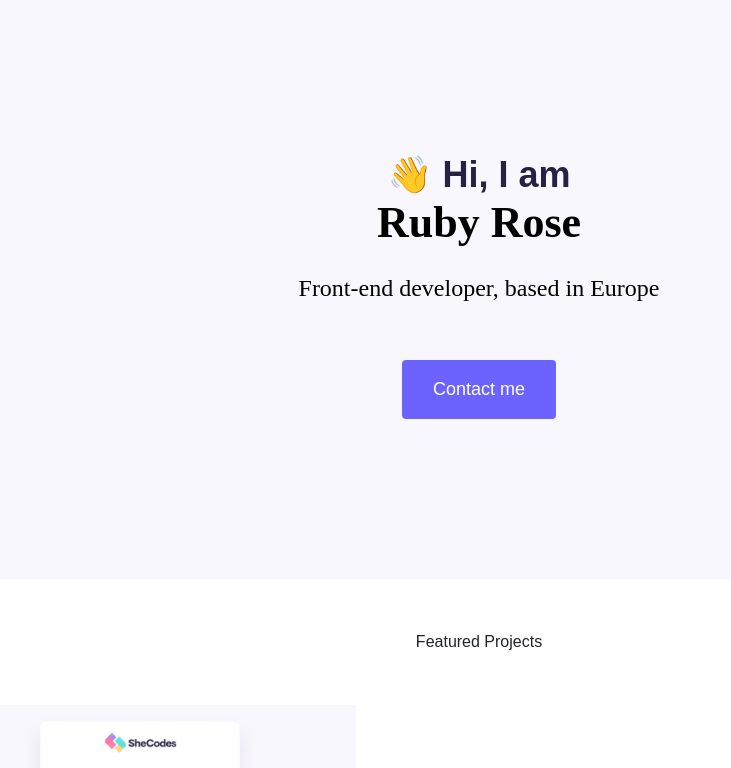
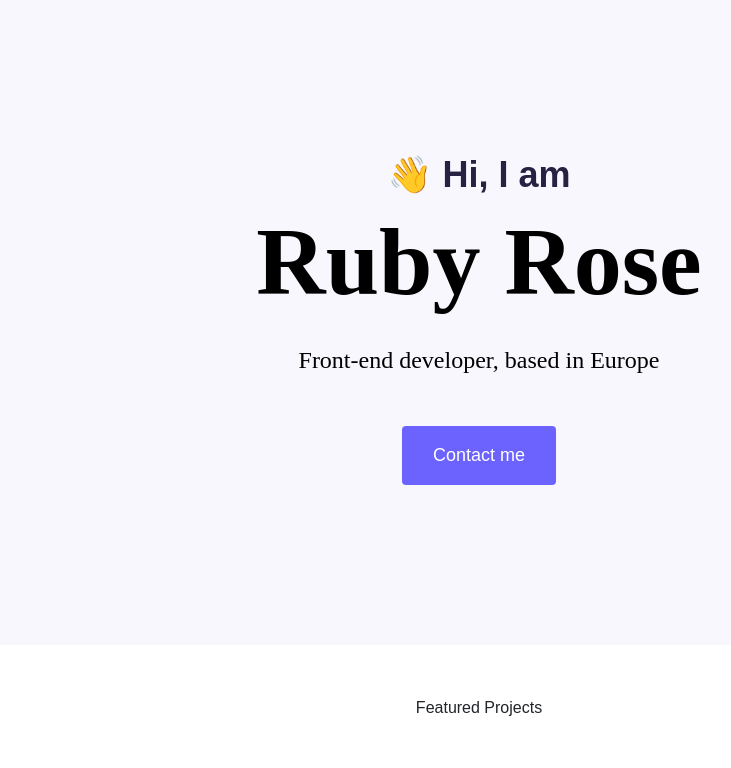
Before and after one commit to Ruby6647/portfolio-setup, a plain HTML site: page index.html in a window 1280 px wide. Shown: the top 768 px of the page, without its empty margins (161-892 px from the left). Drawn offline with nearby package versions, Linux system fonts and the light colour scheme.

Commit message:
slight changes in css made

```diff
--- a/src/style.css
+++ b/src/style.css
@@ -21,12 +21,12 @@ h6{
 }
 
 h1{
-    font-size: 44px;
+    font-size: 96px;
     line-height: 1.5;
 }
 
 h2{
-    font-size: 34px;
+    font-size: 64px;
 }
 
 p{
@@ -51,7 +51,7 @@ p{
 .hero h2{
     font-family: var(--heading-font-family);
     font-weight: normal;
-    line-height: 2;
+    line-height: 1.5;
     font-size: 24px;
 }
 
@@ -105,7 +105,7 @@ p{
     padding: 120px 60px;
 }
 
-@media (max-width: 960px) {
+@media (max-width: 900px) {
     h1 {
         font-size: 44px;
         line-height: 56px;
```
